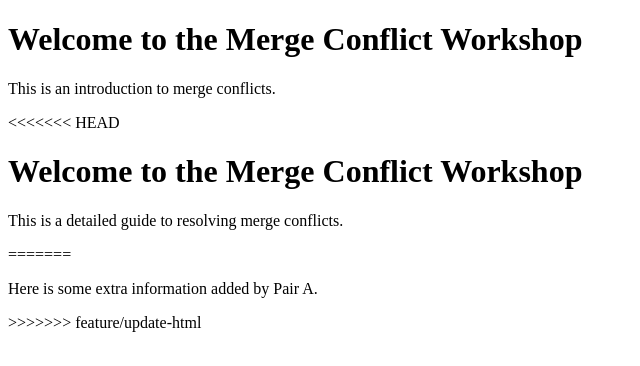
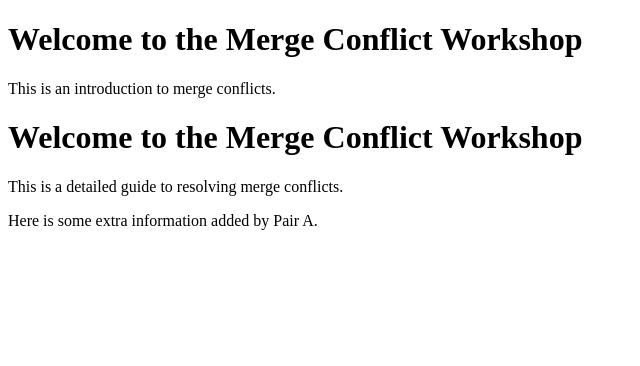
Before and after one commit to Visaphoung11/merge-conflict-html-demo, a plain HTML site: page index.html in a window 1280 px wide. Shown: the whole page, without its empty margins (0-640 px from the left). Drawn offline with Linux system fonts and the light colour scheme.

Commit message:
Resolve merge conflict in index.html

```diff
--- a/index.html
+++ b/index.html
@@ -8,11 +8,8 @@
 <body>
     <h1>Welcome to the Merge Conflict Workshop</h1>
     <p>This is an introduction to merge conflicts.</p>
-<<<<<<< HEAD
     <h1>Welcome to the Merge Conflict Workshop</h1>
     <p>This is a detailed guide to resolving merge conflicts.</p>
-=======
     <p>Here is some extra information added by Pair A.</p>
->>>>>>> feature/update-html
 </body>
 </html>
```
